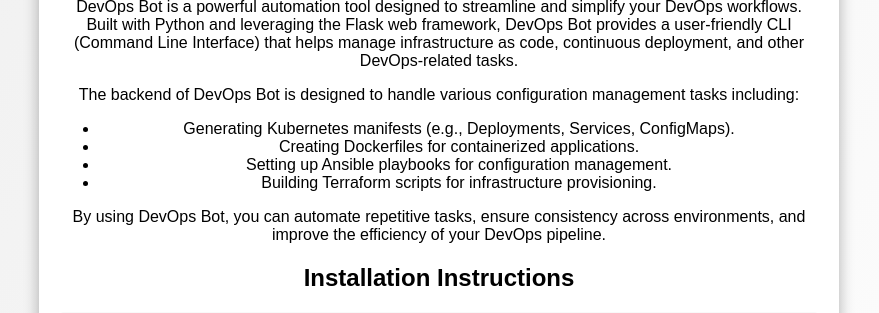
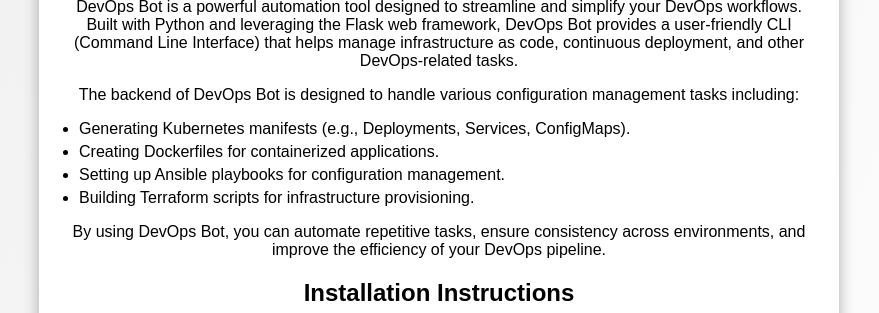
Before and after one commit to deeeye2/mohmed-cv, a Flask app: page /login in a window 1280 px wide. Shown: the top 313 px of the page, without its empty margins (201-1080 px from the left). Run offline with Flask 3, Linux system fonts and the light colour scheme.

Commit message:
Update login.html

```diff
--- a/templates/login.html
+++ b/templates/login.html
@@ -51,13 +51,21 @@
             border-radius: 5px;
             overflow-x: auto;
         }
+        ul {
+            text-align: left;
+            margin: 10px 0;
+            padding-left: 20px;
+        }
+        li {
+            margin: 5px 0;
+        }
     </style>
 </head>
 <body>
     <div class="container">
         <div class="login-container">
             <h1>Login</h1>
-            <form action="/login" method="POST">
+            <form id="login-form">
                 <input type="text" name="username" placeholder="Username" required>
                 <input type="password" name="password" placeholder="Password" required>
                 <input type="text" name="token" placeholder="Token" required>
@@ -123,7 +131,6 @@
     pip install .
     pip install PyJWT
 
-
 9. Create the systemd Service File:
     sudo tee /etc/systemd/system/devops_bot.service > /dev/null <<EOL
     [Unit]
@@ -174,5 +181,39 @@
             </pre>
         </div>
     </div>
+    <script>
+        document.querySelector('#login-form').addEventListener('submit', function(event) {
+            event.preventDefault(); // Prevent the form from submitting the default way
+
+            const username = document.querySelector('input[name="username"]').value;
+            const password = document.querySelector('input[name="password"]').value;
+            const token = document.querySelector('input[name="token"]').value;
+
+            fetch('/login', {
+                method: 'POST',
+                headers: {
+                    'Content-Type': 'application/json',
+                },
+                body: JSON.stringify({
+                    username: username,
+                    password: password,
+                    token: token,
+                }),
+            })
+            .then(response => response.json())
+            .then(data => {
+                if (data.success) {
+                    // Handle successful login
+                    window.location.href = '/dashboard'; // Redirect to dashboard or another page
+                } else {
+                    // Handle login error
+                    alert('Login failed: ' + data.message);
+                }
+            })
+            .catch((error) => {
+                console.error('Error:', error);
+            });
+        });
+    </script>
 </body>
 </html>
```
